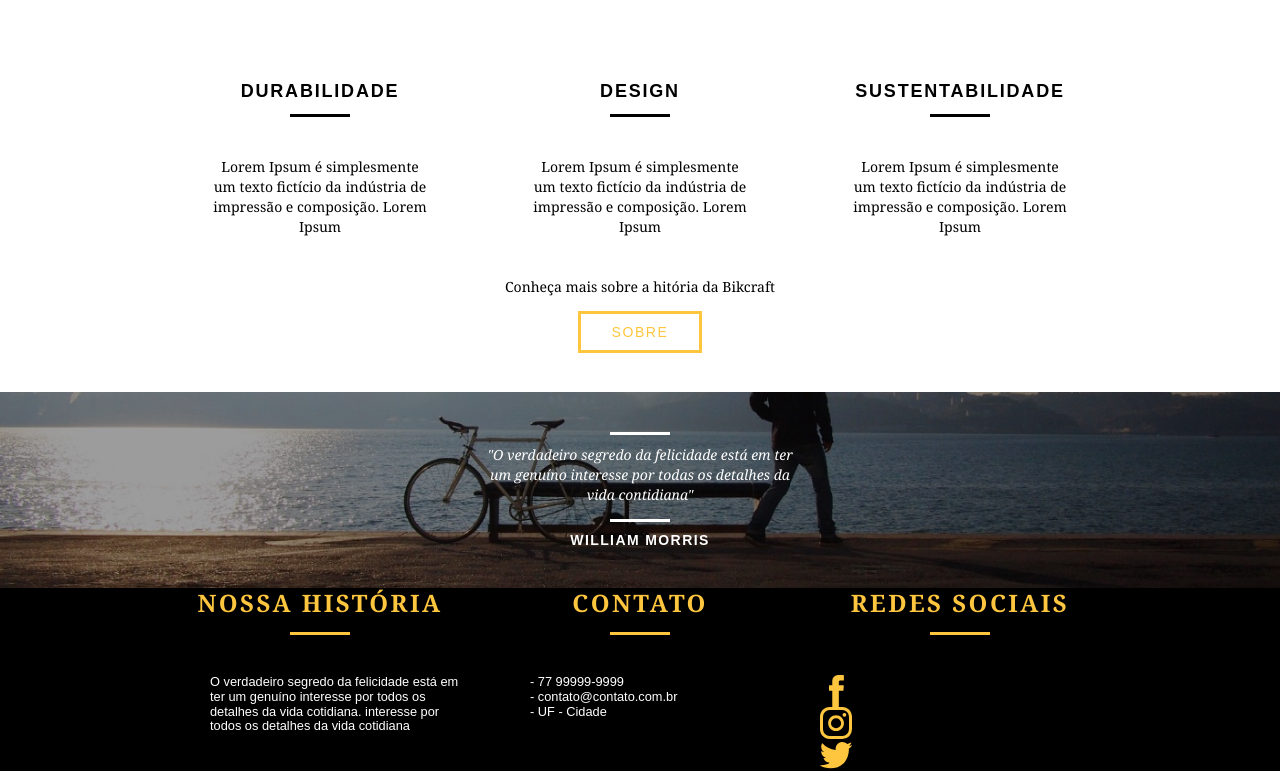
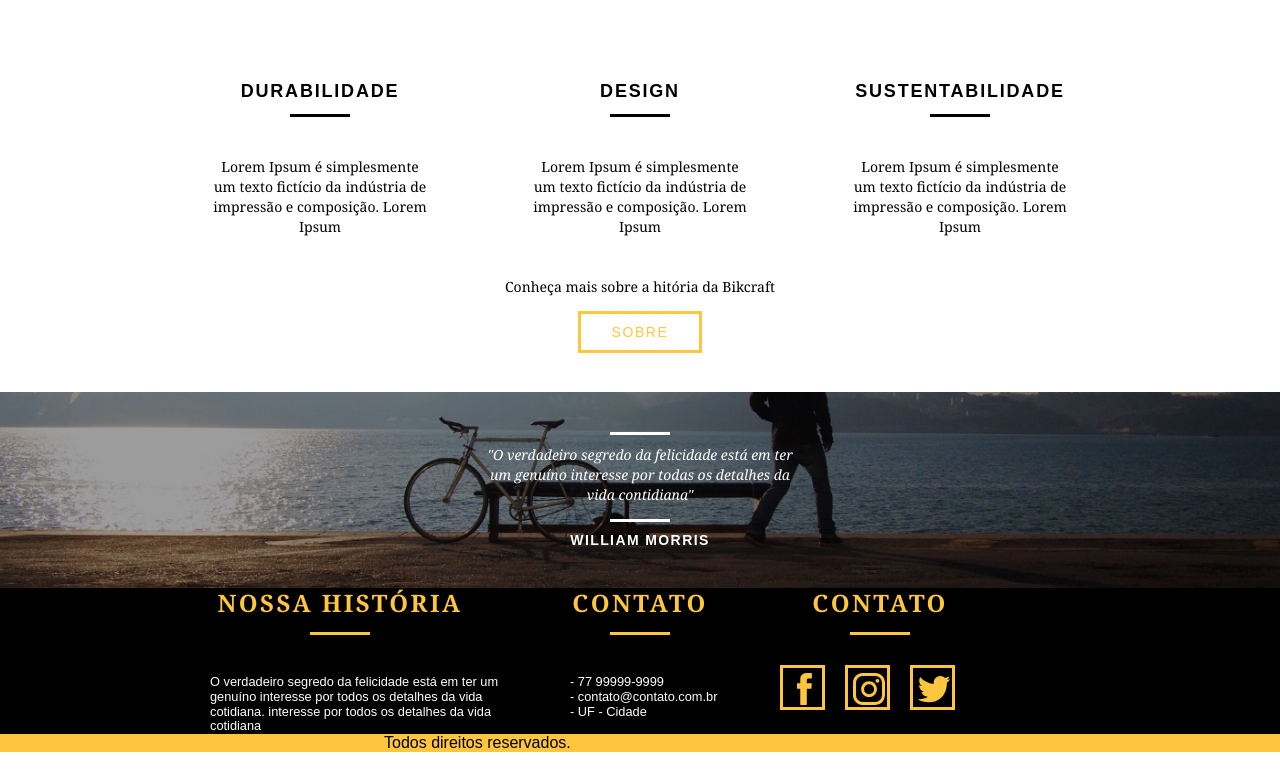
Before and after one commit to Valirio/Origamid-bikcraft, a plain HTML site: page index.html in a window 1280 px wide. Shown: the part 2135-2906 px from the top of the page. Drawn offline with Linux system fonts and the light colour scheme.

Commit message:
last commit

```diff
--- a/css/style.css
+++ b/css/style.css
@@ -16,6 +16,22 @@ p{
 }
 img{
   display: block;
+}
+
+.botao{
+  width: 45px;
+  height: 45px;
+  border:3px solid #fec63e;
+  margin-top: -10px;
+  padding-top: 5px;
+  padding-left: 5px;
+}
+.amarelo{
+    background-color: #fec63e;
+}
+.center{
+  text-align: left;
+  padding-left: 30%;
 }
 
 .btn{
--- a/index.html
+++ b/index.html
@@ -117,26 +117,28 @@
     </section>
     <footer class="footer">
       <div class="container">
-        <div class="grid-1-3">
+        <div class="grid-6">
           <p class="subtitulo">NOSSA HISTÓRIA</p>
           <h3>O verdadeiro segredo da felicidade está em ter um genuíno interesse por todos os detalhes da vida cotidiana. interesse por todos os detalhes da vida cotidiana</h3>
         </div>
-        <div class="grid-1-3">
+        <div class="grid-4">
           <p class="subtitulo">Contato</p>
           <h3>- 77 99999-9999</h3>
           <h3>- contato@contato.com.br</h3>
           <h3>- UF - Cidade</h3>
         </div>
-        <div class="grid-1-3">
-          <p class="subtitulo">Redes Sociais</p>
-          <div class="grid-1">
-            <ul class="">
-              <li><a href="/"><img src="img/redes-sociais/facebook.svg"/></a></li>
-              <li><a href="/"><img src="img/redes-sociais/instagram.svg"/></a></li>
-              <li><a href="/"><img src="img/redes-sociais/twitter.svg"/></a></li>
-            </ul>
-          </div>
+
+        <div class="grid-4">
+          <p class="subtitulo">Contato</p>
+          <ul>
+            <li class="grid-1 botao"><a href="facebook.com.br" target="_blank"><img src="img/redes-sociais/facebook.svg"/></a></li>
+            <li class="grid-1 botao"><a href="instagran.com.b" target="_blank"><img src="img/redes-sociais/instagram.svg"/></a></li>
+            <li class="grid-1 botao"><a href="twiter.com.br" target="_blank"><img src="img/redes-sociais/twitter.svg"/></a></li>
+          </ul>
         </div>
+      </div>
+      <div class="amarelo center">
+        Todos direitos reservados.
       </div>
     </footer>
   </body>
```
